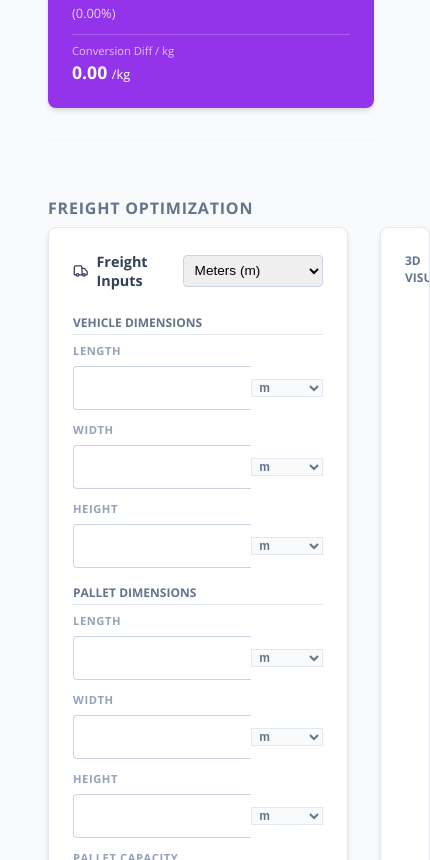
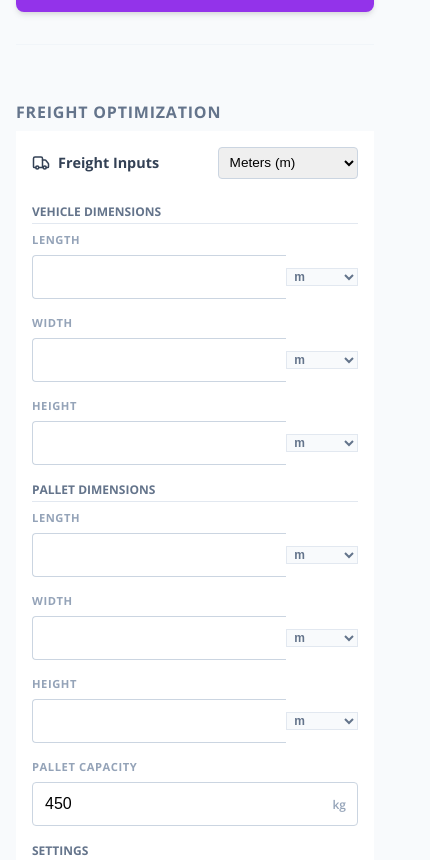
Before and after one commit to Nikhar5504/leocalc, a React (Vite) app: page / in a window 390 px wide. Shown: the part 1140-2000 px from the top of the page, 430 px wide, since content can reach past the window. Built offline with nearby package versions, Linux system fonts and the light colour scheme.

Commit message:
mobile optimization

```diff
--- a/src/components/FreightCalculator.jsx
+++ b/src/components/FreightCalculator.jsx
@@ -162,126 +162,6 @@ export default function FreightCalculator({ inputs, onChange, bagWeight }) {
     const fCharge = parseFloat(freightCharge) || 0;
     const freightPerPiece = totalPieces > 0 ? fCharge / totalPieces : 0;
 
-    // --- Unit Helper ---
-    // We need to convert FROM local unit TO main unit
-    const convertValue = (val, fromUnit, toUnit) => {
-        const v = parseFloat(val);
-        if (isNaN(v)) return 0;
-        if (fromUnit === toUnit) return v;
-
-        // Base unit is cm? Or we just convert ratios.
-        // Let's standardise everything to meters first, then to target.
-        // Factors to Meters
-        const toMeters = {
-            'm': 1,
-            'ft': 0.3048,
-            'cm': 0.01,
-            'in': 0.0254,
-            'mm': 0.001
-        };
-
-        const valInMeters = v * toMeters[fromUnit];
-        const valInTarget = valInMeters / toMeters[toUnit];
-        return parseFloat(valInTarget.toFixed(4)); // Avoid weird float rounding
-    };
-
-    // --- Smart Input Component ---
-    const DimensionInput = ({ label, name, value, mainUnit, onChange }) => {
-        const [localUnit, setLocalUnit] = React.useState(mainUnit);
-        const [localValue, setLocalValue] = React.useState('');
-
-        // 1. Sync Local Unit if Global Unit changes (Reset behavior)
-        React.useEffect(() => {
-            setLocalUnit(mainUnit);
-        }, [mainUnit]);
-
-        // 2. Sync Local Value from Parent (Physical Constancy)
-        // We convert the incoming parent value (in mainUnit) to our current localUnit
-        React.useEffect(() => {
-            const converted = convertValue(value, mainUnit, localUnit);
-            // Prevent loop if difference is negligible (floating point safety)
-            // But for simple inputs, direct set is usually fine if we don't round too aggressively in convertValue
-            // Let's use a formatted string to avoid cursor jumps if possible,
-            // but dealing with "user typing 1.0" vs "1" is tricky.
-            // Simpler: Just update. If checking `document.activeElement` is needed we can add it.
-            // For now, let's assume the Parent -> Child flow is dominant.
-            // Issue: If I type "1", parent gets "0.01", parent sends back "0.01", we convert to "1".
-            // If I type "1.", parent gets "0.01", parent sends back "0.01", we convert to "1". DOT IS LOST.
-            // FIX: Only update localValue from props if the prop value is *different* from what our current localValue implies.
-
-            const currentImplied = convertValue(localValue, localUnit, mainUnit);
-            const incoming = parseFloat(value) || 0;
-            const implied = parseFloat(currentImplied) || 0;
-
-            // Tolerance for float comparison
-            if (Math.abs(incoming - implied) > 0.0001) {
-                setLocalValue(converted);
-            }
-        }, [value, mainUnit, localUnit]);
-
-        const handleChange = (e) => {
-            const newVal = e.target.value;
-            setLocalValue(newVal);
-
-            // Real-time update to parent
-            if (newVal === '' || isNaN(parseFloat(newVal))) {
-                onChange({ target: { name, value: 0 } });
-                return;
-            }
-
-            const converted = convertValue(newVal, localUnit, mainUnit);
-            onChange({ target: { name, value: converted } });
-        };
-
-        const handleUnitChange = (e) => {
-            const newUnit = e.target.value;
-            setLocalUnit(newUnit);
-            // When unit changes, we want to keep the PHYSICAL size, so we update the number.
-            // Current value in Main Unit is `value`.
-            // New Display Value = convert `value` (Main) -> `newUnit`
-            // We rely on the useEffect [value, mainUnit, localUnit] to trigger?
-            // Yes, because we changed `localUnit`, the effect will fire, re-convert proper value to new unit.
-        };
-
-        return (
-            <div className="form-group">
-                <label style={{ fontSize: '0.7rem', fontWeight: 700, letterSpacing: '0.05em', color: '#94a3b8' }}>{label.toUpperCase()}</label>
-                <div className="input-wrapper" style={{ display: 'flex', gap: '0' }}>
-                    <input
-                        type="number"
-                        name={name}
-                        value={localValue}
-                        onChange={handleChange}
-                        onWheel={(e) => e.target.blur()} // Prevent accidentally scrolling numbers
-                        className="inputField"
-                        style={{ borderTopRightRadius: 0, borderBottomRightRadius: 0, borderRight: 'none', flex: 1 }}
-                    />
-                    <select
-                        value={localUnit}
-                        onChange={handleUnitChange}
-                        style={{
-                            width: '4.5rem',
-                            padding: '0 0.2rem',
-                            fontSize: '0.75rem',
-                            fontWeight: 600,
-                            borderTopLeftRadius: 0,
-                            borderBottomLeftRadius: 0,
-                            borderColor: '#e2e8f0',
-                            backgroundColor: localUnit !== mainUnit ? '#fef3c7' : '#f8fafc',
-                            color: localUnit !== mainUnit ? '#d97706' : '#64748b'
-                        }}
-                    >
-                        <option value="m">m</option>
-                        <option value="ft">ft</option>
-                        <option value="in">in</option>
-                        <option value="cm">cm</option>
-                        <option value="mm">mm</option>
-                    </select>
-                </div>
-            </div>
-        );
-    };
-
     const renderStandardInput = (label, name, suffix, props = {}) => (
         <div className="form-group">
             <label style={{ fontSize: '0.7rem', fontWeight: 700, letterSpacing: '0.05em', color: '#94a3b8' }}>{label.toUpperCase()}</label>
@@ -310,7 +190,7 @@ export default function FreightCalculator({ inputs, onChange, bagWeight }) {
     );
 
     return (
-        <div className="freight-layout" style={{ display: 'grid', gridTemplateColumns: 'minmax(300px, 1fr) 1fr', gap: '2rem', alignItems: 'start' }}>
+        <div className="freight-layout">
             {/* Left: Inputs Section */}
             <div className="card">
                 <div style={{ display: 'flex', justifyContent: 'space-between', alignItems: 'center', marginBottom: '1.5rem' }}>
--- a/src/index.css
+++ b/src/index.css
@@ -228,3 +228,51 @@ label {
   transform: translateY(-2px);
   box-shadow: 0 10px 15px -3px rgba(0, 0, 0, 0.1), 0 4px 6px -2px rgba(0, 0, 0, 0.05);
 }
+
+/* Freight Layout - Desktop Default */
+.freight-layout {
+  display: grid;
+  grid-template-columns: minmax(300px, 1fr) 1fr;
+  gap: 2rem;
+  align-items: start;
+}
+
+/* Mobile & Responsive Overrides */
+@media (max-width: 768px) {
+  .app-container {
+    padding: 0 !important;
+  }
+
+  main {
+    padding: 1rem !important;
+  }
+
+  .freight-layout {
+    grid-template-columns: 1fr !important;
+    gap: 1.5rem !important;
+  }
+
+  .form-grid {
+    grid-template-columns: 1fr !important;
+    gap: 1rem !important;
+  }
+
+  .results-grid {
+    grid-template-columns: 1fr !important;
+    gap: 1rem !important;
+  }
+
+  .card {
+    padding: 1rem !important;
+    border-radius: 0;
+    border-left: none;
+    border-right: none;
+    box-shadow: none;
+    border-top: 1px solid #e2e8f0;
+    border-bottom: 1px solid #e2e8f0;
+  }
+
+  .card:first-child {
+    border-top: none;
+  }
+}
```
